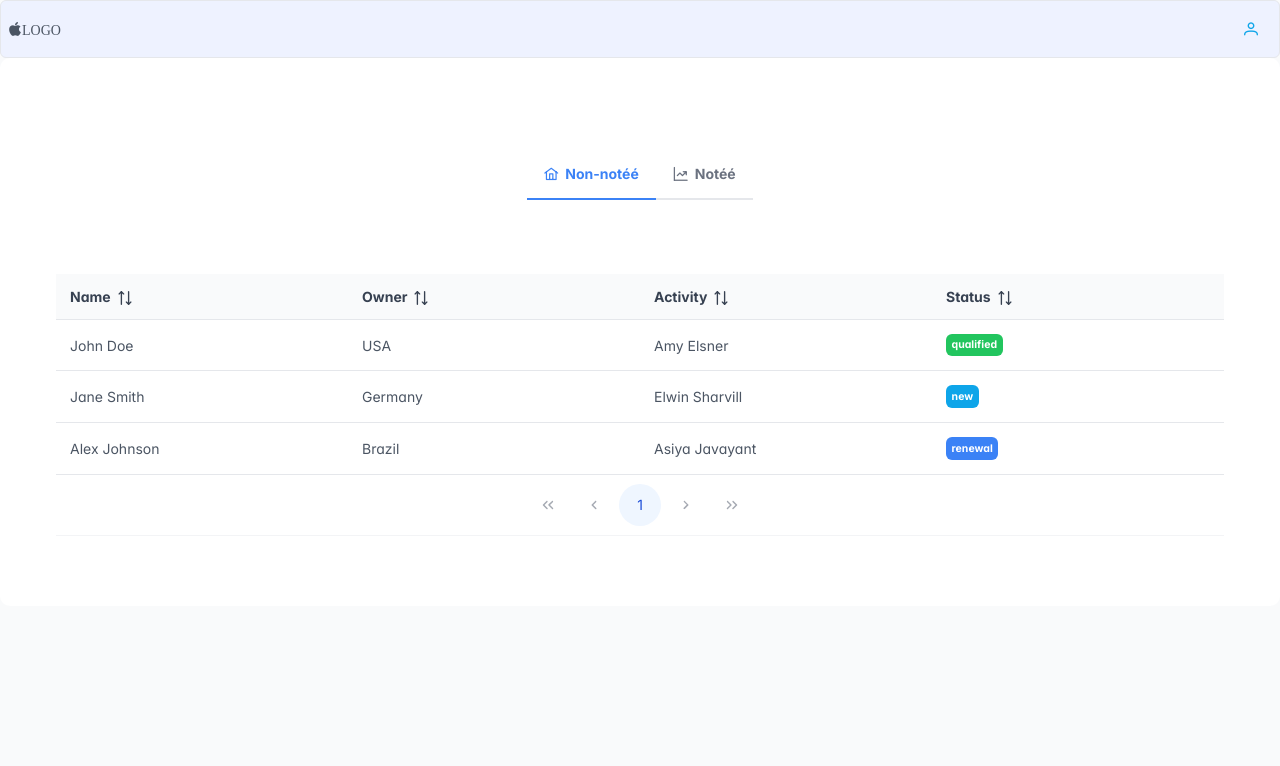
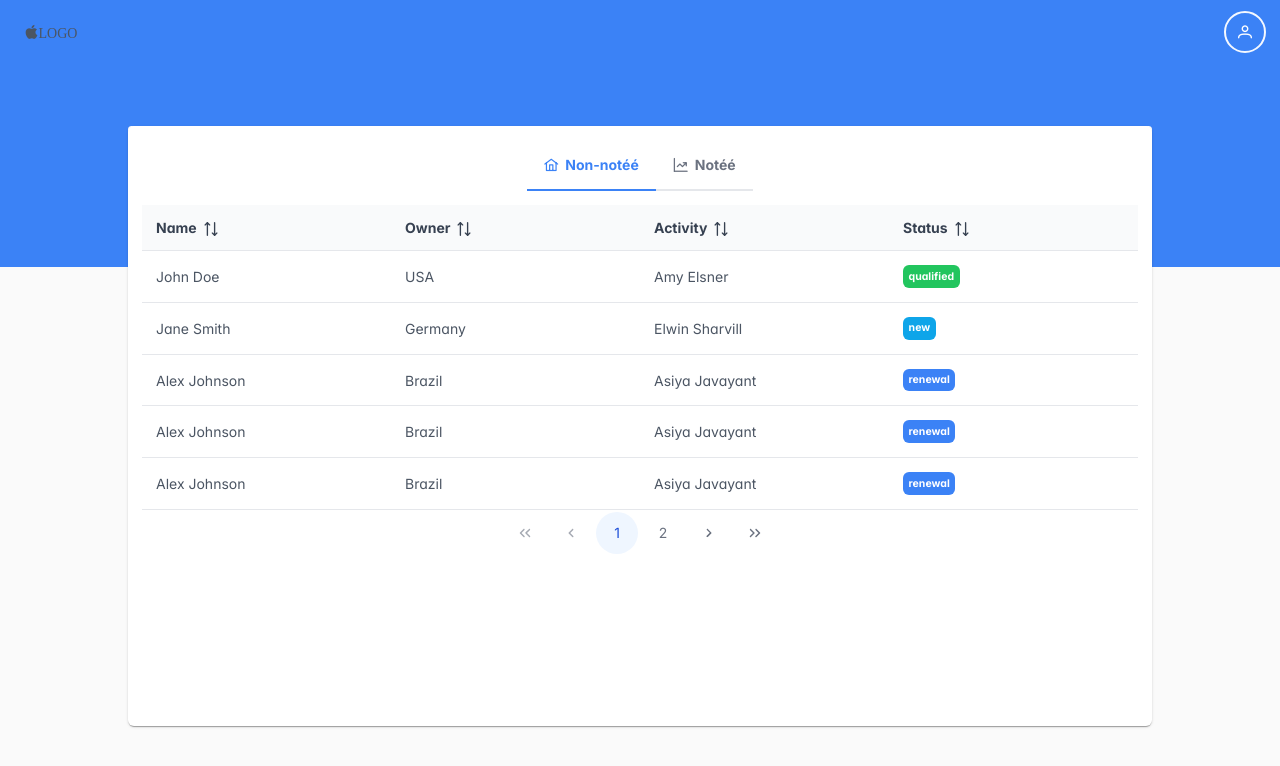
Before and after one commit to Sarkan-99/startech_front, a Next.js app: page /home in a window 1280 px wide. Shown: the top 766 px of the page. Built offline with nearby package versions, Linux system fonts and the light colour scheme.

Commit message:
gear second UI design v0.7 By Mfox (youssef)

```diff
--- a/app/auth/page.jsx
+++ b/app/auth/page.jsx
@@ -4,30 +4,35 @@ import React from 'react';
 import { Card } from 'primereact/card';
 import { Divider } from 'primereact/divider';
 import { Button } from 'primereact/button';
+import Link from 'next/link';
 
-const page = () => {
+
+const login = () => {
   return (
     <div className="flex justify-center items-center h-screen">
-            <Card className='w-auto h-auto'>
+            {/* <Card className='w-auto h-auto'>
                 <div className='flex flex-row flex justify-center items-center h-auto'>
                 <span className="m-4">Login</span>
                 <Divider layout="vertical"/>
                 <div className="text-center grid">
                     <form>
                         <div>
+                        <Link href="./mainpage" passHref>
                             <Button outlined severity="secondary">
                                 <div className="flex justify-center items-center">
                                 <img alt="logo" src="https://img.icons8.com/ios-filled/50/google-logo.png" className="mr-3" height={25}></img>
                                 <span className="font-medium">Se connecter avec Google</span>
                             </div>
                             </Button>
+                          </Link>
                         </div>
                     </form>
                 </div>
                 </div>
-            </Card>
+            </Card>  */}
+            hello OUT OF HERE
     </div>
     );
 }
 
-export default page
+export default login
--- a/app/components/header/page.js
+++ b/app/components/header/page.js
@@ -34,7 +34,7 @@ export default function Header() {
 
     return (
         <div className="card dock-demo m-0 p-0">
-            <Tooltip className="dark-tooltip" target=".dock-advanced .p-dock-action" my="center+15 bottom-15" at="center top" showDelay={150} />
+            <Tooltip className="dark-tooltip" target=".dock-advanced .p-dock-action" my="center+15 bottom-15" at="center top" />
             <Menubar start={start} end={end} className="bg-indigo-50" />
         </div>
     );
--- a/app/globals.css
+++ b/app/globals.css
@@ -10,19 +10,52 @@
     }
 
     body {
+        margin: 0px;
         font-family: var(--font-family);
         font-weight: normal;
         background: var(--surface-ground);
         color: var(--text-color);
-        padding: 1rem;
         -webkit-font-smoothing: antialiased;
         -moz-osx-font-smoothing: grayscale;
     }
 
     .card {
         background: var(--surface-card);
-        padding: 2rem;
         border-radius: 10px;
         margin-bottom: 1rem;
     }
+
+    .my-custom-button {
+        background: #3b82f6;
+        border: 2px solid #f4f8ff;
+    }
+
+    .my-custom-button:active {
+        background-color: #306ccb;
+        box-shadow: 2 4px 4px #666;
+        transform: scale(0.95);
+
+      }
+
+    .p-paginator {
+        background: #ffffff;
+        color: #6b7280;
+        border: solid #f3f4f6;
+        border-width: 0;
+        padding: 0rem 1rem;
+        border-radius: 6px;
+    }
+
+    .p-card .p-card-content {
+        padding: 0rem 0;
+    }
+
+    .p-card .p-card-body {
+        padding: 1rem;
+    }
+
+
+
+
+    /*     !!NO ONE TOUCH MY CSS!!!!!!!!!!!!!!!!!!!!!     */
 }
--- /dev/null
+++ b/app/home/layout.jsx
@@ -0,0 +1,49 @@
+"use client"
+
+import { Card } from 'primereact/card'
+import React, { useRef } from 'react'
+import 'primeicons/primeicons.css';
+import Link from 'next/link';
+import { Button } from 'primereact/button';
+import { Divider } from 'primereact/divider';
+import { OverlayPanel } from 'primereact/overlaypanel';
+
+
+const mainpage = ({children}) => {
+
+  const op = useRef(null);
+
+
+
+  return (
+    <div className='relative bg-zinc-50 h-screen p-0 m-0'>
+      <div className='absolute flex flex-row w-full bg-blue-500 p-2'>
+        <i className="pi pi-apple p-5">LOGO</i>
+        <div className="absolute flex justify-center p-1 right-3" >
+                  <Button className='my-custom-button' icon="pi pi-user" rounded  aria-label="User" onClick={(e) => op.current.toggle(e)} />
+                  <OverlayPanel ref={op}>
+                      <div className="flex flex-col">
+                          <span>User Name:</span>
+                          <span>Loser</span>
+                          <span>User Email:</span>
+                          <span>Loser.com</span>
+                          <Divider />
+                          <Link href="./auth" passHref>
+                          <Button icon="pi pi-sign-out" text severity="secondary" label="Log out" className="h-5"  />
+                          </Link>
+                      </div>
+                  </OverlayPanel>
+        </div>
+      </div>
+      <div className='static bg-blue-500 h-1/3 w-full flex justify-center'>
+      <div className="absolute h-3/4 w-4/5 mt-36 flex justify-center items-center bg-white rounded">
+        <Card className='h-full w-full'>
+        {children}
+        </Card>
+      </div>
+      </div>
+    </div>
+  )
+}
+
+export default mainpage
--- a/app/home/page.jsx
+++ b/app/home/page.jsx
@@ -25,7 +25,14 @@ const Page = () => {
     const dashboardData = [
         { id: 1, name: 'John Doe', country: { name: 'USA' }, representative: { name: 'Amy Elsner' }, status: 'qualified' },
         { id: 2, name: 'Jane Smith', country: { name: 'Germany' }, representative: { name: 'Elwin Sharvill' }, status: 'new' },
-        { id: 3, name: 'Alex Johnson', country: { name: 'Brazil' }, representative: { name: 'Asiya Javayant' }, status: 'renewal' }
+        { id: 3, name: 'Alex Johnson', country: { name: 'Brazil' }, representative: { name: 'Asiya Javayant' }, status: 'renewal' },
+        { id: 4, name: 'Alex Johnson', country: { name: 'Brazil' }, representative: { name: 'Asiya Javayant' }, status: 'renewal' },
+        { id: 5, name: 'Alex Johnson', country: { name: 'Brazil' }, representative: { name: 'Asiya Javayant' }, status: 'renewal' },
+        { id: 6, name: 'Alex Johnson', country: { name: 'Brazil' }, representative: { name: 'Asiya Javayant' }, status: 'renewal' },
+        { id: 7, name: 'Alex Johnson', country: { name: 'Brazil' }, representative: { name: 'Asiya Javayant' }, status: 'renewal' },
+        { id: 8, name: 'Alex Johnson', country: { name: 'Brazil' }, representative: { name: 'Asiya Javayant' }, status: 'renewal' },
+
+
     ];
 
     const transactionData = [
@@ -73,11 +80,11 @@ const Page = () => {
 
     return (
         <div className='card'>
-            <div className="card flex justify-center mt-10">
+            <div className="card flex justify-center">
                 <TabMenu model={items} activeIndex={activeIndex} onTabChange={(e) => setActiveIndex(e.index)} />
             </div>
 
-            <div className="card mt-5">
+            <div className="card">
                 <DataTable value={customers} paginator rows={5} filters={filters} onFilter={(e) => setFilters(e.filters)}
                     selection={selectedCustomer} onSelectionChange={(e) => setSelectedCustomer(e.value)} selectionMode="single" dataKey="id"
                     emptyMessage="No customers found." tableStyle={{ minWidth: '50rem' }}>
--- a/app/layout.js
+++ b/app/layout.js
@@ -1,6 +1,5 @@
 import localFont from "next/font/local";
 import "./globals.css";
-import Header from "./components/header/page";
 
 const geistSans = localFont({
   src: "./fonts/GeistVF.woff",
@@ -22,11 +21,9 @@ export default function RootLayout({ children }) {
   return (
     <html lang="en">
       <body
-        className={`${geistSans.variable} ${geistMono.variable} antialiased p-0 m-0 flex flex-col min-h-screen`}
+        className={`${geistSans.variable} ${geistMono.variable} antialiased`}
       >
-        <Header />
-        {/* Content fills the remaining screen height */}
-        <main className="flex-grow">{children}</main>
+        {children}
       </body>
     </html>
   );
--- a/app/page.js
+++ b/app/page.js
@@ -1,14 +1,38 @@
 import React from 'react'
 import { Button } from 'primereact/button';
 import Link from 'next/link';
+import { Card } from 'primereact/card';
+import { Divider } from 'primereact/divider';
 
 const page = () => {
   return (
-    <div style={{ display: 'flex', justifyContent: 'center', alignItems: 'center', height: '100vh'}}>
-      <Link href='http://127.0.0.1:8000/auth/google'>
-        <Button label='Start'/>
-      </Link>
-    </div>
+    // <div style={{ display: 'flex', justifyContent: 'center', alignItems: 'center', height: '90vh'}}>
+    //   <Link href='http://127.0.0.1:8000/auth/google'>
+    //     <Button label='Start'/>
+    //   </Link>
+    // </div>
+    <div className="flex justify-center items-center h-screen">
+     <Card className='w-auto h-auto'>
+         <div className='flex flex-row flex justify-center items-center h-auto'>
+         <span className="m-4">Login</span>
+         <Divider layout="vertical"/>
+         <div className="text-center grid">
+             <form>
+                 <div>
+                 <Link href="./home" passHref>
+                     <Button outlined severity="secondary">
+                         <div className="flex justify-center items-center">
+                         <img alt="logo" src="https://img.icons8.com/ios-filled/50/google-logo.png" className="mr-3" height={25}></img>
+                         <span className="font-medium">Se connecter avec Google</span>
+                     </div>
+                     </Button>
+                   </Link>
+                 </div>
+             </form>
+         </div>
+         </div>
+    </Card>
+</div>
   )
 }
 
```
